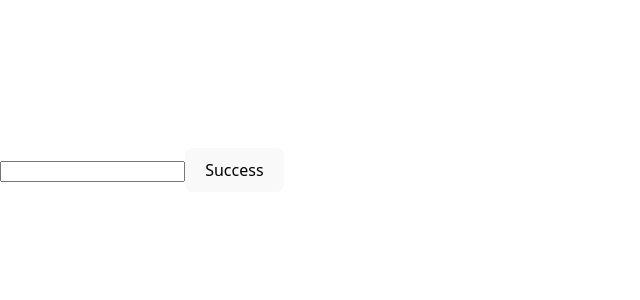
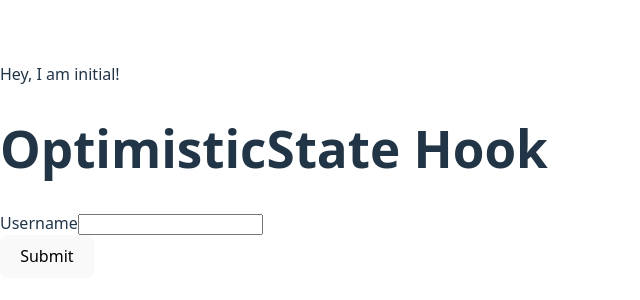
Before and after one commit to Ganes769/react-practice, a React (Vite) app: page / in a window 1280 px wide. Shown: the part 230-530 px from the top of the page, without its empty margins (0-640 px from the left). Built offline with nearby package versions, Linux system fonts and the light colour scheme.

Commit message:
optimistic

```diff
--- a/src/App.tsx
+++ b/src/App.tsx
@@ -12,6 +12,7 @@
 
 import UseFormStatusHook from "./components/useFormStatus/UseFormStatusHook";
 import UseHook, { BeforUseHook } from "./components/useHook/UseHook";
+import Optimistic from "./components/useOptimistic";
 
 function App() {
   // const ref = useRef(null);
@@ -34,7 +35,8 @@ function App() {
       {/* <UseHook /> */}
       {/* <BeforUseHook /> */}
       {/* <Reducer /> */}
-      <UseFormStatusHook />
+      {/* <UseFormStatusHook /> */}
+      <Optimistic />
     </>
   );
 }
--- /dev/null
+++ b/src/components/useOptimistic.tsx
@@ -0,0 +1,54 @@
+import { useOptimistic, useState } from "react";
+
+const Optimistic = () => {
+  const [messages, setMessages] = useState([
+    { text: "Hey, I am initial!", sending: false, key: 1 },
+  ]);
+  const [optimisticMessages, addOptimisticMessage] = useOptimistic(
+    messages,
+    (state, newMessage) => [
+      ...state,
+      {
+        text: newMessage,
+        sending: true,
+      },
+    ]
+  );
+
+  async function sendFormData(formData) {
+    const sentMessage = await fakeDelayAction(formData.get("message"));
+    setMessages((messages) => [...messages, { text: sentMessage }]);
+  }
+
+  async function fakeDelayAction(message) {
+    await new Promise((res) => setTimeout(res, 1000));
+    return message;
+  }
+
+  const submitData = async (userData) => {
+    addOptimisticMessage(userData.get("username"));
+
+    await sendFormData(userData);
+  };
+
+  return (
+    <>
+      {optimisticMessages.map((message, index) => (
+        <div key={index}>
+          {message.text}
+          {!!message.sending && <small> (Sending...)</small>}
+        </div>
+      ))}
+      <form action={submitData}>
+        <h1>OptimisticState Hook</h1>
+        <div>
+          <label>Username</label>
+          <input type="text" name="username" />
+        </div>
+        <button type="submit">Submit</button>
+      </form>
+    </>
+  );
+};
+
+export default Optimistic;
```
